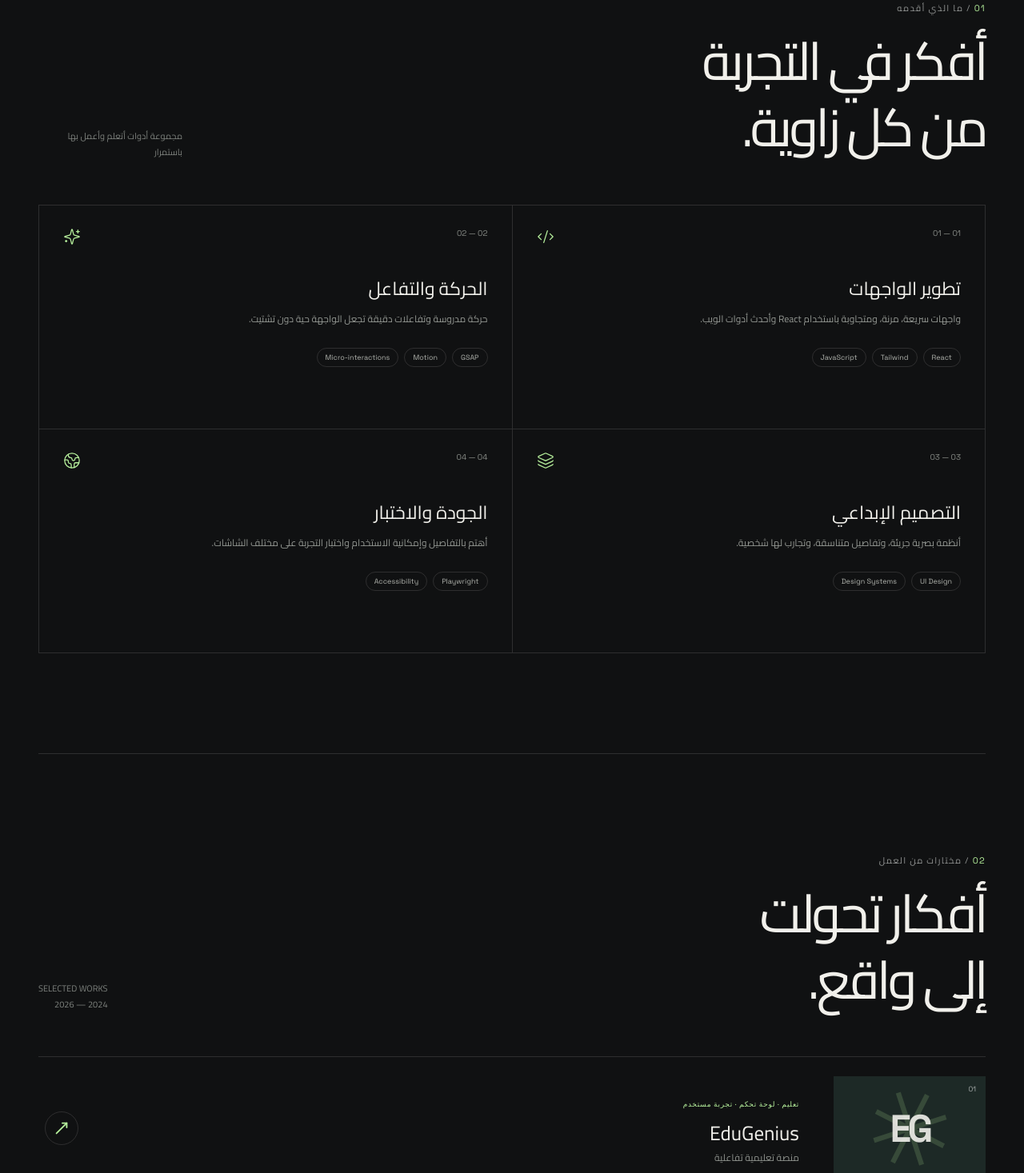
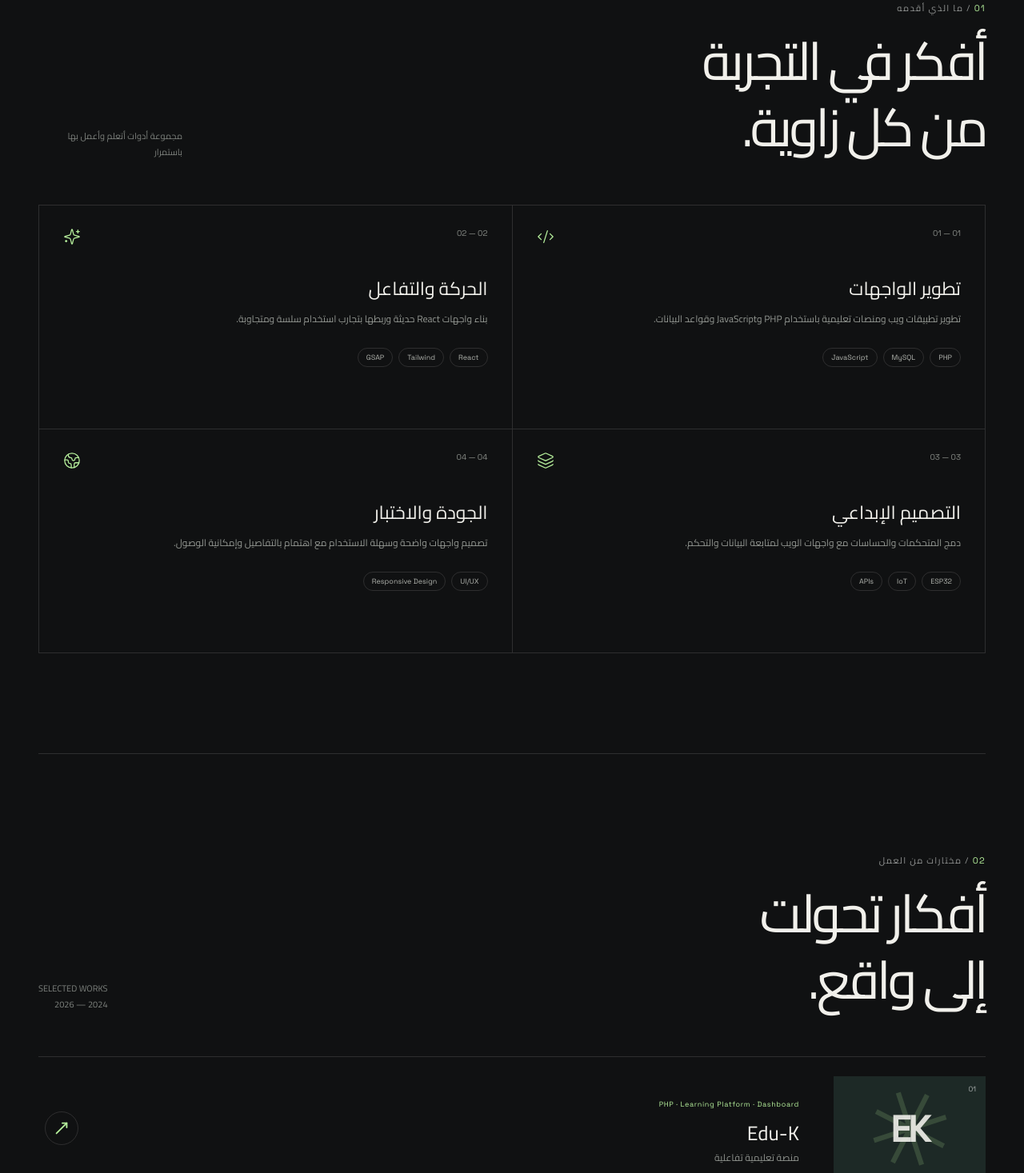
Before and after one commit to ibrhimdd/ibrahim-portfolio, a React (Vite) app: page / in a window 1280 px wide. Shown: the part 1330-2797 px from the top of the page at 80% size. Built offline with nearby package versions, Linux system fonts and the light colour scheme.

Commit message:
Build portfolio content around real projects and GitHub destinations

```diff
--- a/src/App.jsx
+++ b/src/App.jsx
@@ -13,12 +13,12 @@ const copy = {
   ar: {
     nav: ['الرئيسية', 'المهارات', 'المشاريع', 'عني'],
     available: 'متاح لفرص جديدة',
-    eyebrow: 'مطور واجهات وتجارب رقمية',
+    eyebrow: 'مطور برمجيات ومصمم تجارب رقمية',
     heroA: 'أحوّل',
     heroB: 'الأفكار',
     heroC: 'إلى تجارب',
     heroD: 'تُحسّ وتُعاش.',
-    intro: 'أنا إبراهيم الخولي — مطور ومصمم شغوف ببناء منتجات رقمية تجمع بين الفكرة الذكية، التفاصيل الدقيقة، والحركة التي لها معنى.',
+    intro: 'أنا إبراهيم الخولي — مطور برمجيات أعمل على بناء منصات تعليمية وتجارب ويب تفاعلية، وأربط بين البرمجة والتصميم والإلكترونيات.',
     work: 'استكشف أعمالي',
     contact: 'خلينا نتكلم',
     scroll: 'انزل واكتشف',
@@ -28,17 +28,17 @@ const copy = {
     skillsLabel: 'ما الذي أقدمه',
     skillsTitle: 'أفكر في التجربة\nمن كل زاوية.',
     skills: [
-      ['01', 'تطوير الواجهات', 'واجهات سريعة، مرنة، ومتجاوبة باستخدام React وأحدث أدوات الويب.', 'React · Tailwind · JavaScript'],
-      ['02', 'الحركة والتفاعل', 'حركة مدروسة وتفاعلات دقيقة تجعل الواجهة حية دون تشتيت.', 'GSAP · Motion · Micro-interactions'],
-      ['03', 'التصميم الإبداعي', 'أنظمة بصرية جريئة، وتفاصيل متناسقة، وتجارب لها شخصية.', 'UI Design · Design Systems'],
-      ['04', 'الجودة والاختبار', 'أهتم بالتفاصيل وإمكانية الاستخدام واختبار التجربة على مختلف الشاشات.', 'Playwright · Accessibility']
+      ['01', 'تطوير الواجهات', 'تطوير تطبيقات ويب ومنصات تعليمية باستخدام PHP وJavaScript وقواعد البيانات.', 'PHP · MySQL · JavaScript'],
+      ['02', 'الحركة والتفاعل', 'بناء واجهات React حديثة وربطها بتجارب استخدام سلسة ومتجاوبة.', 'React · Tailwind · GSAP'],
+      ['03', 'التصميم الإبداعي', 'دمج المتحكمات والحساسات مع واجهات الويب لمتابعة البيانات والتحكم.', 'ESP32 · IoT · APIs'],
+      ['04', 'الجودة والاختبار', 'تصميم واجهات واضحة وسهلة الاستخدام مع اهتمام بالتفاصيل وإمكانية الوصول.', 'UI/UX · Responsive Design']
     ],
     projectsLabel: 'مختارات من العمل',
     projectsTitle: 'أفكار تحولت\nإلى واقع.',
     projects: [
-      ['01', 'EduGenius', 'منصة تعليمية تفاعلية', 'تعليم · لوحة تحكم · تجربة مستخدم', 'EG'],
-      ['02', 'Classroom Connect', 'نظام ذكي لمتابعة الفصول', 'IoT · Dashboard · Real-time', 'CC'],
-      ['03', 'Digital Playground', 'مساحة للتجارب والأفكار', 'Creative coding · Interaction', 'DP']
+      ['01', 'Edu-K', 'منصة تعليمية تفاعلية', 'PHP · Learning Platform · Dashboard', 'EK'],
+      ['02', 'Smart Classroom', 'نظام ذكي لمتابعة الفصول', 'ESP32 · IoT · PHP API', 'SC'],
+      ['03', 'Prime Skills', 'مكتبة المهارات والمراجع التقنية', 'Agent Skills · Developer Tools', 'PS']
     ],
     aboutLabel: 'وراء الشاشة',
     aboutTitle: 'فضولي يقودني.\nوالتفاصيل تهمني.',
@@ -70,17 +70,17 @@ const copy = {
     skillsLabel: 'What I bring',
     skillsTitle: 'I think about experience\nfrom every angle.',
     skills: [
-      ['01', 'Frontend development', 'Fast, flexible, responsive interfaces built with React and modern web tools.', 'React · Tailwind · JavaScript'],
-      ['02', 'Motion & interaction', 'Purposeful motion and thoughtful interactions that bring interfaces to life.', 'GSAP · Motion · Micro-interactions'],
-      ['03', 'Creative design', 'Bold visual systems, considered details, and experiences with a distinct voice.', 'UI Design · Design Systems'],
-      ['04', 'Quality & testing', 'Care for usability, accessibility, details, and testing across screen sizes.', 'Playwright · Accessibility']
+      ['01', 'Frontend development', 'Web applications and learning platforms built with PHP, JavaScript, and databases.', 'PHP · MySQL · JavaScript'],
+      ['02', 'Motion & interaction', 'Modern React interfaces with smooth, responsive user experiences.', 'React · Tailwind · GSAP'],
+      ['03', 'Creative design', 'Connecting microcontrollers and sensors to web interfaces for monitoring and control.', 'ESP32 · IoT · APIs'],
+      ['04', 'Quality & testing', 'Thoughtful, accessible interfaces with careful attention to usability and detail.', 'UI/UX · Responsive Design']
     ],
     projectsLabel: 'Selected explorations',
     projectsTitle: 'Ideas made\nreal.',
     projects: [
-      ['01', 'EduGenius', 'Interactive learning platform', 'Education · Dashboard · UX', 'EG'],
-      ['02', 'Classroom Connect', 'Smart classroom monitoring', 'IoT · Dashboard · Real-time', 'CC'],
-      ['03', 'Digital Playground', 'A space for experiments', 'Creative coding · Interaction', 'DP']
+      ['01', 'Edu-K', 'Interactive learning platform', 'PHP · Learning Platform · Dashboard', 'EK'],
+      ['02', 'Smart Classroom', 'Connected classroom monitoring', 'ESP32 · IoT · PHP API', 'SC'],
+      ['03', 'Prime Skills', 'A personal library of developer resources', 'Agent Skills · Developer Tools', 'PS']
     ],
     aboutLabel: 'Behind the screen',
     aboutTitle: 'Curiosity drives me.\nDetails matter.',
@@ -152,7 +152,7 @@ function App() {
           <button className="language-btn" onClick={() => setLang(lang === 'ar' ? 'en' : 'ar')} aria-label="Switch language">
             <Languages size={16} /> {lang === 'ar' ? 'EN' : 'عربي'}
           </button>
-          <a className="header-cta" href="mailto:hello@ibrahim.dev">{t.contact} <MoveUpRight size={15} /></a>
+          <a className="header-cta" href="https://github.com/ibrhimdd">{t.contact} <MoveUpRight size={15} /></a>
           <button className="menu-toggle" onClick={() => setMenuOpen(!menuOpen)} aria-label="Toggle menu">{menuOpen ? <X /> : <Menu />}</button>
         </div>
       </header>
@@ -228,11 +228,11 @@ function App() {
           <span className="project-count">SELECTED WORKS<br />2024 — 2026</span>
         </div>
         <div className="projects-list">
-          {t.projects.map((project, i) => <article className={'project-row reveal project-' + i} key={project[0]} onClick={() => {}}>
+          {t.projects.map((project, i) => <a className={'project-row reveal project-' + i} key={project[0]} href={i === 0 ? "https://github.com/ibrhimdd/edu-k" : i === 2 ? "https://github.com/ibrhimdd/ibrahim-skills-developer" : "https://github.com/ibrhimdd"} target="_blank" rel="noreferrer" aria-label={`Open ${project[1]} on GitHub`}>
             <div className="project-visual"><span className="project-monogram">{project[4]}</span><span className="project-orbit">✳</span><span className="project-number">{project[0]}</span></div>
             <div className="project-info"><span className="project-type">{project[3]}</span><h3>{project[1]}</h3><p>{project[2]}</p></div>
             <div className="project-link"><MoveUpRight size={22} /></div>
-          </article>)}
+          </a>)}
         </div>
         <p className="projects-footnote">* {rtl ? 'نماذج ومشاريع مختارة — سيتم إضافة روابط العرض والتفاصيل لاحقًا.' : 'Selected concepts and projects — live links and case studies coming soon.'}</p>
       </section>
@@ -250,14 +250,14 @@ function App() {
       <section id="contact" className="contact-section section-shell">
         <div className="contact-top reveal"><p className="section-label"><span>04</span> / {t.contactLabel}</p><span>LET’S MAKE<br />SOMETHING GOOD.</span></div>
         <h2 className="contact-title reveal">{t.contactTitle.split('\n').map((line, i) => <span key={i}>{line}</span>)}</h2>
-        <div className="contact-bottom reveal"><p>{t.contactText}</p><a className="contact-email" href="mailto:hello@ibrahim.dev">{t.email} <span><MoveUpRight /></span></a></div>
+        <div className="contact-bottom reveal"><p>{t.contactText}</p><a className="contact-email" href="https://github.com/ibrhimdd">{t.email} <span><MoveUpRight /></span></a></div>
         <div className="contact-decoration">✳</div>
       </section>
 
       <footer className="site-footer section-shell">
         <a className="wordmark" href="#home" onClick={(e) => { e.preventDefault(); goTo('home') }}><span className="wordmark-mark">I<span>.</span></span><span className="wordmark-name">IBRAHIM<span>ELKHOOLY</span></span></a>
         <p>© 2026 — {t.footer}</p>
-        <div className="social-links"><a href="https://github.com/ibrhimdd" target="_blank" rel="noreferrer" aria-label="GitHub"><Github size={18} /></a><a href="https://www.linkedin.com/" target="_blank" rel="noreferrer" aria-label="LinkedIn"><Linkedin size={18} /></a><a href="mailto:hello@ibrahim.dev" aria-label="Email"><Mail size={18} /></a><button onClick={() => goTo('home')} aria-label={t.top}><ArrowUp size={18} /></button></div>
+        <div className="social-links"><a href="https://github.com/ibrhimdd" target="_blank" rel="noreferrer" aria-label="GitHub"><Github size={18} /></a><a href="https://www.linkedin.com/" target="_blank" rel="noreferrer" aria-label="LinkedIn"><Linkedin size={18} /></a><a href="https://github.com/ibrhimdd" aria-label="Email"><Mail size={18} /></a><button onClick={() => goTo('home')} aria-label={t.top}><ArrowUp size={18} /></button></div>
       </footer>
     </main>
   )
```
